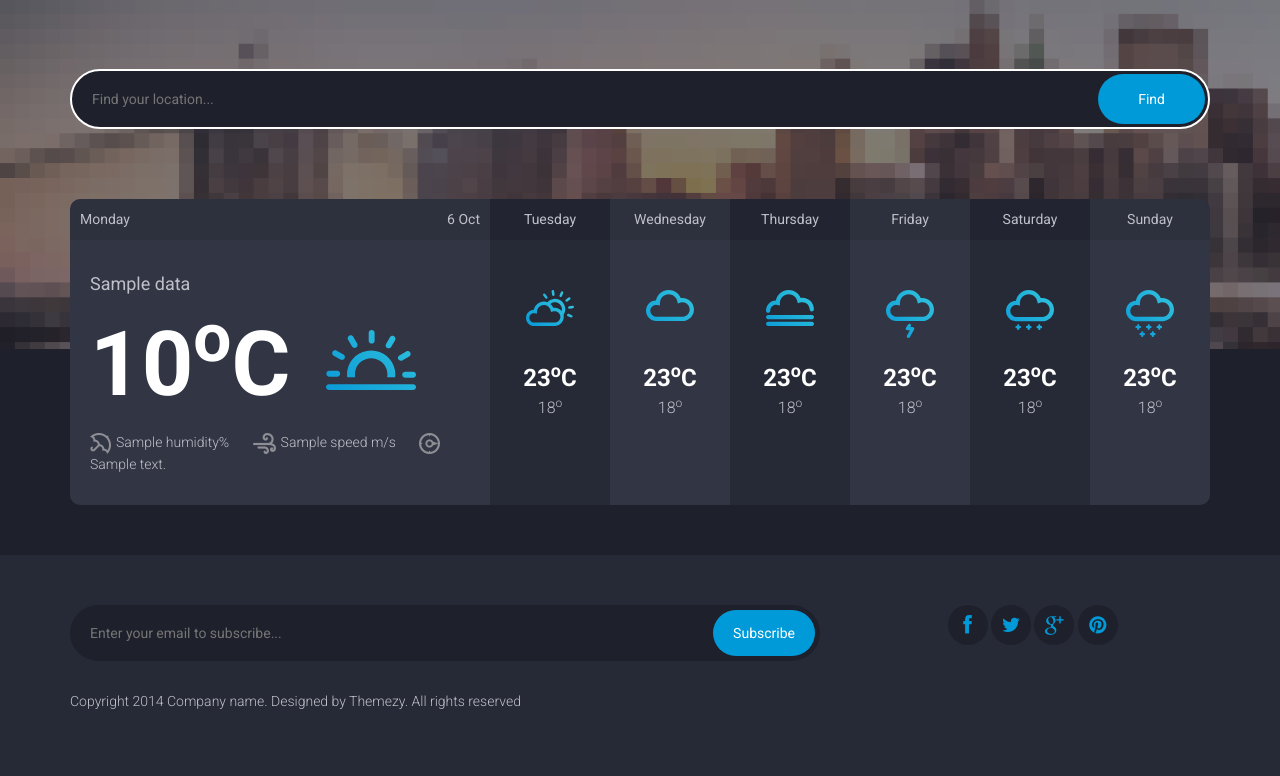
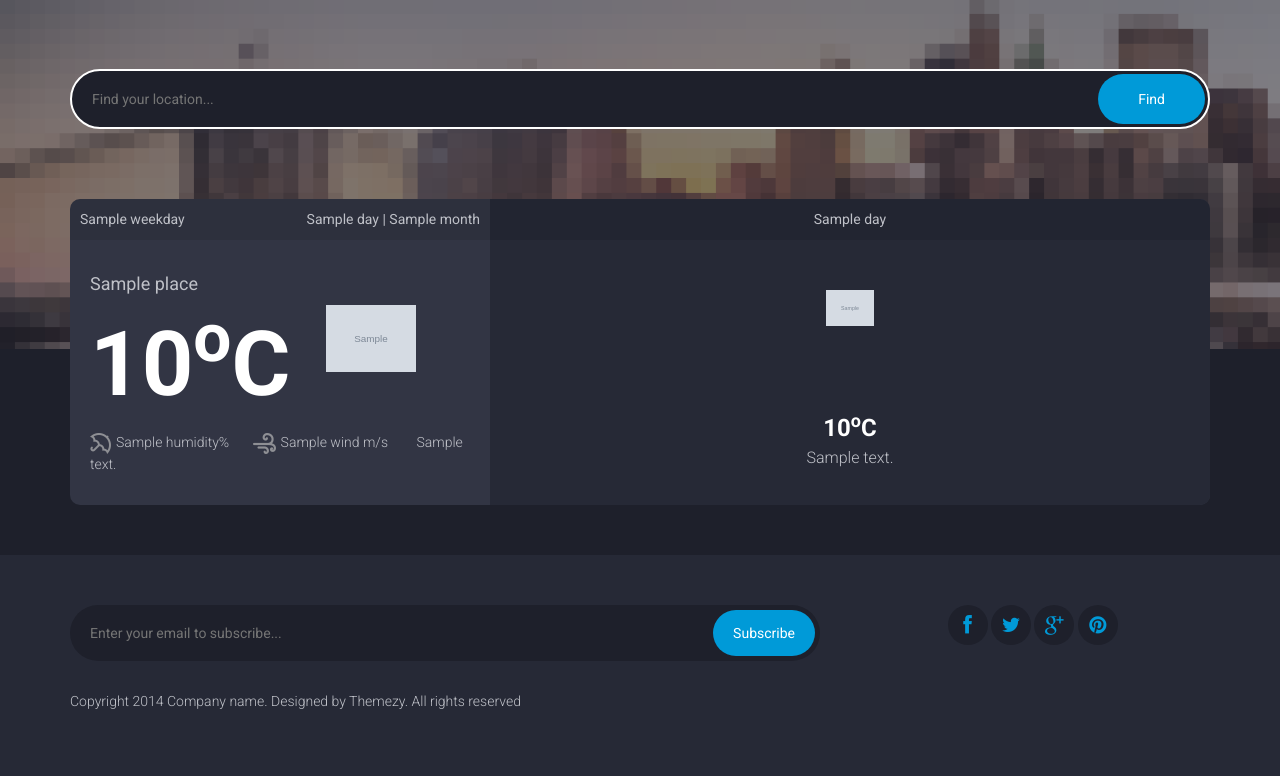
Before and after one commit to jaseemck1673/Weather-App, a Flask app: template templates/index.html in a window 1280 px wide. Shown: the part 140-916 px from the top of the page. Run offline with Flask 3, Linux system fonts and the light colour scheme; the template is opened without the code that fills it: most values are stand-ins (such as "Sample title", 1, 10 or a date in 2020); grey boxes marked "Sample" are stand-in pictures.

Commit message:
weather details are added into template success fully

```diff
--- a/app.py
+++ b/app.py
@@ -1,24 +1,122 @@
+from datetime import datetime
 import requests
 from api import API_Key
 from flask import Flask, render_template,redirect,url_for,flash
 
 app = Flask(__name__)
 
-city_name = 'New Delhi'
-# url= f'https://api.openweathermap.org/data/2.5/weather?q={city_name}&appid={API_Key}&units=metric'
-url = f'api.openweathermap.org/data/2.5/forecast?q={city_name}&appid={API_Key}'
+def data():
+    city_name= 'New Delhi'
+    url = f'https://api.openweathermap.org/data/2.5/forecast?q={city_name}&appid={API_Key}&units=metric'
+    return url,city_name
+
+
+
+def daily_forecast(weather_url,city):
+    # url = f'https://api.openweathermap.org/data/2.5/forecast?q={city_name}&appid={API_Key}&units=metric'
+
+    response = requests.get(weather_url)
+    data = response.json()
+    print(data)
+
+    daily_forecast = {}
+
+    for item in data['list']:
+        date = item['dt_txt'].split(' ')[0]
+        temp = item['main']['temp']
+        descreption = item['weather'][0]['description']
+        humidity = item['main']['humidity']
+        wind = item['wind']['speed']
+        icon_code = item['weather'][0]['icon']
+        icon_url = f"http://openweathermap.org/img/wn/{icon_code}@2x.png"
+
+        today = datetime.now()
+        f_today = today.strftime('%Y-%m-%d')
+        day = today.day
+        month = today.strftime('%B')
+        year = today.year
+        weekday = today.strftime('%A')
+        print(today)
+
+        if date not in daily_forecast:
+            daily_forecast[date] = {
+                "temp": temp,
+                "description": descreption,
+                "humidity": humidity,
+                "wind": wind,
+                "place" : city,
+                "day" : day,
+                "month" : month,
+                "year" : year,
+                "weekday" : weekday,
+                "icon_url": icon_url
+
+            }
+
+
+        today_forcast ={}
+
+        for date, forecast in daily_forecast.items():
+            if date == f_today:
+                today_forcast = forecast
+                break
+
+    return today_forcast
+
+
+def weekly_forcast(weather_url):
+    # url = f'https://api.openweathermap.org/data/2.5/forecast?q={city_name}&appid={API_Key}&units=metric'
+
+    response = requests.get(weather_url)
+    data = response.json()
+    print(data)
+
+    forecast_list = []
+
+    if response.status_code == 200:
+        for forecast in data['list']:
+            dt_txt = forecast['dt_txt']
+            dt_obj = datetime.strptime(dt_txt, "%Y-%m-%d %H:%M:%S")
+
+
+            if dt_obj.hour == 12:
+                day_name = dt_obj.strftime("%A")
+                temperature = forecast['main']['temp']
+                description = forecast['weather'][0]['description']
+                icon_code = forecast['weather'][0]['icon']
+                icon_url = f"http://openweathermap.org/img/wn/{icon_code}@2x.png"
+
+                forecast_list.append({
+                    "day": day_name,
+                    "temperature": temperature,
+                    "description": description,
+                    "icon_url": icon_url
+                })
+    return forecast_list
+
 @app.route('/')
 def index():
-    response = requests.get(url)
-    if response.status_code == 200:
-        data = response.json()
-        print(data)
-        print('Weather is ', data['weather'][0]['description'])
-        print('Current Temperature is ',data['main']['temp'])
-        print('Current Temperature feels like ',data['main']['feels_like'])
-        print('Current humidity is ',data['main']['humidity'])
-        print('Current humidity is ',data['name'])
-        return render_template('index.html',datas=data)
+    weather_url,city = data()
+    forecast = daily_forecast(weather_url,city)
+    weekly_forecast = weekly_forcast(weather_url)
+    return render_template('index.html',forecast=forecast,weekly_forcast=weekly_forecast)
+
+
+
+
+
+# @app.route('/')
+# def index():
+#     response = requests.get(url)
+#     if response.status_code == 200:
+#         data = response.json()
+#         print(data)
+#         print('Weather is ', data['weather'][0]['description'])
+#         print('Current Temperature is ',data['main']['temp'])
+#         print('Current Temperature feels like ',data['main']['feels_like'])
+#         print('Current humidity is ',data['main']['humidity'])
+#         print('Current humidity is ',data['name'])
+#         return render_template('index.html',datas=data)
 
 if __name__ == '__main__':
     app.run(debug=True)
--- a/static/style/style.css
+++ b/static/style/style.css
@@ -1292,7 +1292,7 @@ form textarea {
       text-align: center;
       font-weight: 400; }
     .forecast-container .forecast .forecast-icon {
-      height: 50px; }
+      height: 100px; }
     .forecast-container .forecast .forecast-content {
       padding: 50px 20px 10px;
       text-align: center; }
--- a/templates/index.html
+++ b/templates/index.html
@@ -67,101 +67,40 @@
 					<div class="forecast-container">
 						<div class="today forecast">
 							<div class="forecast-header">
-								<div class="day">Monday</div>
-								<div class="date">6 Oct</div>
+								<div class="day">{{forecast['weekday'] }}</div>
+								<div class="date">{{ forecast['day'] }}	|  {{forecast['month']}}</div>
 							</div> <!-- .forecast-header -->
-							{% if datas %}
+
 							<div class="forecast-content">
-								<div class="location">{{ datas['name'] }}</div>
+								<div class="location">{{ forecast['place'] }}</div>
 								<div class="degree">
-									<div class="num">{{ datas['main']['temp'] }}<sup>o</sup>C</div>
+									<div class="num">{{ forecast['temp']}}<sup>o</sup>C</div>
 									<div class="forecast-icon">
-										<img src="static/static/images/icons/icon-1.svg" alt="" width=90>
+										<img src="{{ forecast['icon_url'] }}" href="" alt="" width=90>
 									</div>
 								</div>
-								<span><img src="static/static/images/icon-umberella.png" alt="">{{ datas['main']['humidity'] }}%</span>
-								<span><img src="static/static/images/icon-wind.png" alt="">{{ datas['wind']['speed'] }} m/s</span>
-								<span><img src="static/static/images/icon-compass.png" alt="">{{ datas['weather'][0]['description'] }}</span>
+								<span><img src="static/images/icon-umberella.png" alt="">{{ forecast['humidity'] }}%</span>
+								<span><img src="static/images/icon-wind.png" alt="">{{ forecast['wind'] }} m/s</span>
+								<span><img src="" alt="">{{ forecast['description'] }}</span>
 							</div>
 						</div>
+						{% for day in weekly_forcast %}
 						<div class="forecast">
 							<div class="forecast-header">
-								<div class="day">Tuesday</div>
+								<div class="day">{{ day.day}}</div>
 							</div> <!-- .forecast-header -->
 							<div class="forecast-content">
 								<div class="forecast-icon">
-									<img src="static/images/icons/icon-3.svg" alt="" width=48>
+									<img src="{{day.icon_url}}" alt="" width=48>
 								</div>
-								<div class="degree">23<sup>o</sup>C</div>
-								<small>18<sup>o</sup></small>
+								<div class="degree">{{day.temperature}}<sup>o</sup>C</div>
+								<small>{{ day.description}}</small>
 							</div>
 						</div>
-						<div class="forecast">
-							<div class="forecast-header">
-								<div class="day">Wednesday</div>
-							</div> <!-- .forecast-header -->
-							<div class="forecast-content">
-								<div class="forecast-icon">
-									<img src="static/images/icons/icon-5.svg" alt="" width=48>
-								</div>
-								<div class="degree">23<sup>o</sup>C</div>
-								<small>18<sup>o</sup></small>
-							</div>
-						</div>
-						<div class="forecast">
-							<div class="forecast-header">
-								<div class="day">Thursday</div>
-							</div> <!-- .forecast-header -->
-							<div class="forecast-content">
-								<div class="forecast-icon">
-									<img src="static/images/icons/icon-7.svg" alt="" width=48>
-								</div>
-								<div class="degree">23<sup>o</sup>C</div>
-								<small>18<sup>o</sup></small>
-							</div>
-						</div>
-						<div class="forecast">
-							<div class="forecast-header">
-								<div class="day">Friday</div>
-							</div> <!-- .forecast-header -->
-							<div class="forecast-content">
-								<div class="forecast-icon">
-									<img src="static/images/icons/icon-12.svg" alt="" width=48>
-								</div>
-								<div class="degree">23<sup>o</sup>C</div>
-								<small>18<sup>o</sup></small>
-							</div>
-						</div>
-						<div class="forecast">
-							<div class="forecast-header">
-								<div class="day">Saturday</div>
-							</div> <!-- .forecast-header -->
-							<div class="forecast-content">
-								<div class="forecast-icon">
-									<img src="static/images/icons/icon-13.svg" alt="" width=48>
-								</div>
-								<div class="degree">23<sup>o</sup>C</div>
-								<small>18<sup>o</sup></small>
-							</div>
-						</div>
-						<div class="forecast">
-							<div class="forecast-header">
-								<div class="day">Sunday</div>
-							</div> <!-- .forecast-header -->
-							<div class="forecast-content">
-								<div class="forecast-icon">
-									<img src="static/images/icons/icon-14.svg" alt="" width=48>
-								</div>
-								<div class="degree">23<sup>o</sup>C</div>
-								<small>18<sup>o</sup></small>
-							</div>
-						</div>
+						{% endfor %}
 					</div>
 				</div>
 			</div>
-			{% else %}
-        		<p>No data available</p>
-    		{% endif %}
 			<!--
 			<main class="main-content">
 				<div class="fullwidth-block">
```
Also changed, not shown: static/images/sky.png (added).
